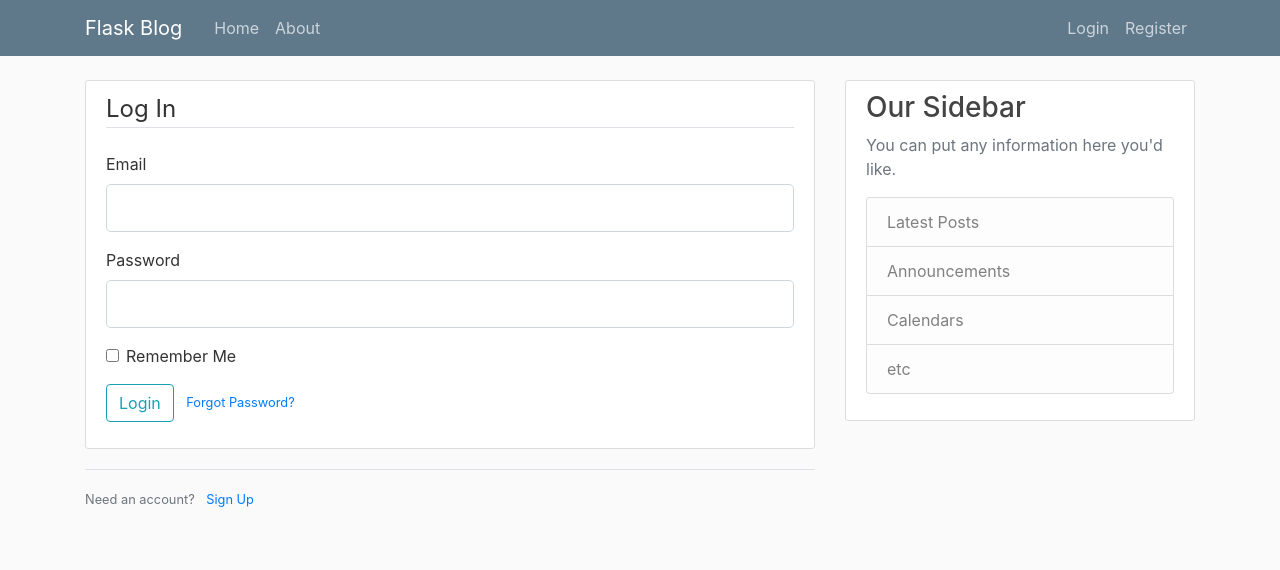
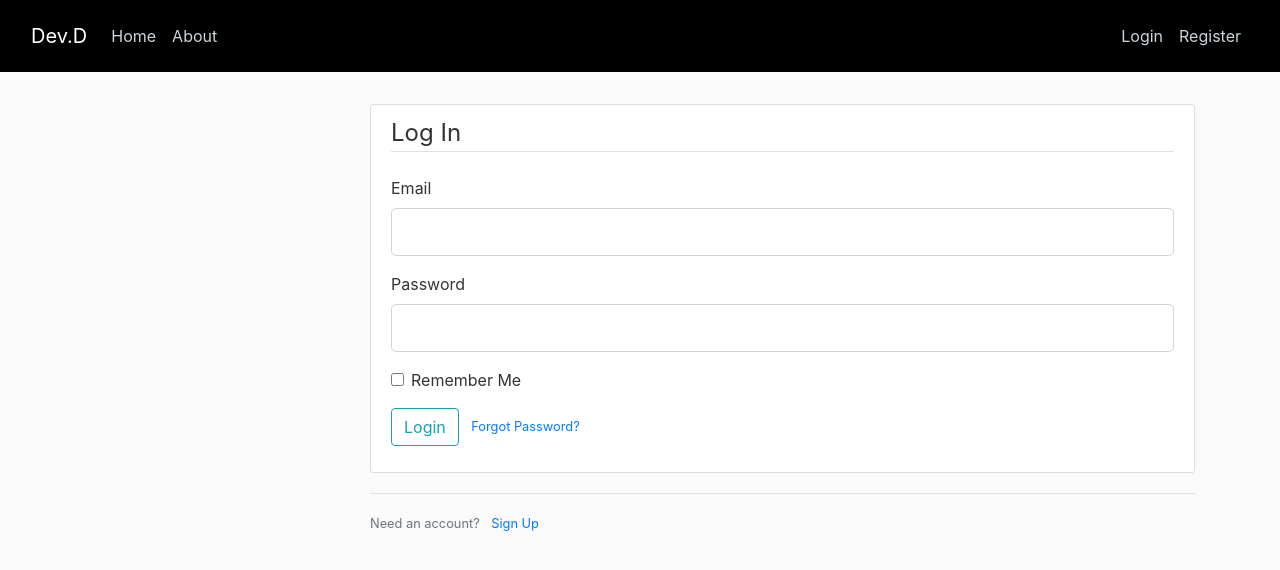
Before and after one commit to TejasNN/Flask-Blog, a Flask app: a page that uses flaskblog/templates/layout.html in a window 1280 px wide. Shown: the top 570 px of the page. Run offline with Flask 3, Linux system fonts and the light colour scheme; some libraries are stand-ins or nearby versions.

Commit message:
Restructured navbar and removed sidebar from user login pages

```diff
--- a/flaskblog/static/main.css
+++ b/flaskblog/static/main.css
@@ -9,7 +9,7 @@ h1, h2, h3, h4, h5, h6 {
 }
 
 .bg-steel {
-  background-color: #5f788a;
+  background-color: #000000;
 }
 
 .site-header .navbar-nav .nav-link {
--- a/flaskblog/templates/layout.html
+++ b/flaskblog/templates/layout.html
@@ -1,39 +1,78 @@
 <!DOCTYPE html>
 <html lang="en">
   <head>
-	<meta charset="UTF-8">
-	<meta name="viewport" content="width=device-width, initial-scale=1.0, shrink-to-fit=no">
-	<link rel="stylesheet" href="https://maxcdn.bootstrapcdn.com/bootstrap/4.0.0/css/bootstrap.min.css" integrity="sha384-Gn5384xqQ1aoWXA+058RXPxPg6fy4IWvTNh0E263XmFcJlSAwiGgFAW/dAiS6JXm" crossorigin="anonymous">
-	<link rel="stylesheet" type= "text/css" href="{{ url_for('static', filename='main.css') }}">
+    <meta charset="UTF-8" />
+    <meta
+      name="viewport"
+      content="width=device-width, initial-scale=1.0, shrink-to-fit=no"
+    />
+    <link
+      rel="stylesheet"
+      href="https://maxcdn.bootstrapcdn.com/bootstrap/4.0.0/css/bootstrap.min.css"
+      integrity="sha384-Gn5384xqQ1aoWXA+058RXPxPg6fy4IWvTNh0E263XmFcJlSAwiGgFAW/dAiS6JXm"
+      crossorigin="anonymous"
+    />
+    <link
+      rel="stylesheet"
+      type="text/css"
+      href="{{ url_for('static', filename='main.css') }}"
+    />
 
     {% if title %}
-		<title>Flask Blog - {{ title }}</title>
+    <title>DEV.D - {{ title }}</title>
     {% else %}
-		<title>Flask Blog</title>
+    <title>DEV.D</title>
     {% endif %}
   </head>
   <body>
     <header class="site-header">
-	  <nav class="navbar navbar-expand-md navbar-dark bg-steel fixed-top">
-		<div class="container">
-		  <a class="navbar-brand mr-4" href="/">Flask Blog</a>
-		  <button class="navbar-toggler" type="button" data-toggle="collapse" data-target="#navbarToggle" aria-controls="navbarToggle" aria-expanded="false" aria-label="Toggle navigation">
+      <nav class="navbar navbar-expand-md navbar-dark bg-steel fixed-top py-3">
+        <div class="container-fluid">
+          <a class="navbar-brand" href="/">Dev.D</a>
+          <button
+            class="navbar-toggler"
+            type="button"
+            data-toggle="collapse"
+            data-target="#navbarToggle"
+            aria-controls="navbarToggle"
+            aria-expanded="false"
+            aria-label="Toggle navigation"
+          >
             <span class="navbar-toggler-icon"></span>
           </button>
+
           <div class="collapse navbar-collapse" id="navbarToggle">
             <div class="navbar-nav mr-auto">
-			  <a class="nav-item nav-link" href="{{ url_for('main.home') }}">Home</a>
-			  <a class="nav-item nav-link" href="{{ url_for('main.about') }}">About</a>
+              <a class="nav-item nav-link" href="{{ url_for('main.home') }}"
+                >Home</a
+              >
+              <a class="nav-item nav-link" href="{{ url_for('main.about') }}"
+                >About</a
+              >
             </div>
             <!-- Navbar Right Side -->
             <div class="navbar-nav">
               {% if current_user.is_authenticated %}
-				  <a class="nav-item nav-link" href="{{ url_for('posts.new_post') }}">New Post</a>
-				  <a class="nav-item nav-link" href="{{ url_for('users.account') }}">Account</a>
-				  <a class="nav-item nav-link" href="{{ url_for('users.logout') }}">Logout</a>
+              <a
+                class="nav-item nav-link"
+                href="{{ url_for('posts.new_post') }}"
+                >New Post</a
+              >
+              <a class="nav-item nav-link" href="{{ url_for('users.account') }}"
+                >Account</a
+              >
+              <a class="nav-item nav-link" href="{{ url_for('users.logout') }}"
+                >Logout</a
+              >
               {% else %}
-				  <a class="nav-item nav-link" href="{{ url_for('users.login') }}">Login</a>
-				  <a class="nav-item nav-link" href="{{ url_for('users.register') }}">Register</a>
+              <a class="nav-item nav-link" href="{{ url_for('users.login') }}"
+                >Login</a
+              >
+              <a
+                class="nav-item nav-link"
+                href="{{ url_for('users.register') }}"
+                >Register</a
+              >
               {% endif %}
             </div>
           </div>
@@ -41,38 +80,50 @@
       </nav>
     </header>
 
-	<main role="main" class="container">
+    <main class="container mt-5 pt-4">
       <div class="row">
-	    <div class="col-md-8">
-		  {% with messages = get_flashed_messages(with_categories=true) %}
-		    {% if messages %}
-		      {% for category, message in messages %}
-			    <div class="alert alert-{{ category }}">
-				  {{ message }}
-				</div>
-			  {% endfor %}
-			{% endif %}
-		  {% endwith %}
-		  {% block content %}{% endblock %}
-		</div>
-		<div class="col-md-4">
+        <div class="col-md-3">
+          {% if show_sidebar is not defined or show_sidebar %}
           <div class="content-section">
-		    <h3>Our Sidebar</h3>
-			<p class='text-muted'>You can put any information here you'd like.
+            <h5>Menu</h5>
             <ul class="list-group">
-				<li class="list-group-item list-group-item-light">Latest Posts</li>
-				<li class="list-group-item list-group-item-light">Announcements</li>
+              <li class="list-group-item list-group-item-light">
+                Latest Posts
+              </li>
+              <li class="list-group-item list-group-item-light">
+                Announcements
+              </li>
               <li class="list-group-item list-group-item-light">Calendars</li>
               <li class="list-group-item list-group-item-light">etc</li>
             </ul>
-			</p>
           </div>
+          {% endif %}
+        </div>
+
+        <div class="col-md-9">
+          {% with messages = get_flashed_messages(with_categories=true) %} {% if
+          messages %} {% for category, message in messages %}
+          <div class="alert alert-{{ category }}">{{ message }}</div>
+          {% endfor %} {% endif %} {% endwith %} {% block content %}{% endblock
+          %}
         </div>
       </div>
     </main>
 
-	<script src="https://code.jquery.com/jquery-3.2.1.slim.min.js" integrity="sha384-KJ3o2DKtIkvYIK3UENzmM7KCkRr/rE9/Qpg6aAZGJwFDMVNA/GpGFF93hXpG5KkN" crossorigin="anonymous"></script>
-    <script src="https://cdnjs.cloudflare.com/ajax/libs/popper.js/1.12.9/umd/popper.min.js" integrity="sha384-ApNbgh9B+Y1QKtv3Rn7W3mgPxhU9K/ScQsAP7hUibX39j7fakFPskvXusvfa0b4Q" crossorigin="anonymous"></script>
-    <script src="https://maxcdn.bootstrapcdn.com/bootstrap/4.0.0/js/bootstrap.min.js" integrity="sha384-JZR6Spejh4U02d8jOt6vLEHfe/JQGiRRSQQxSfFWpi1MquVdAyjUar5+76PVCmYl" crossorigin="anonymous"></script>
+    <script
+      src="https://code.jquery.com/jquery-3.2.1.slim.min.js"
+      integrity="sha384-KJ3o2DKtIkvYIK3UENzmM7KCkRr/rE9/Qpg6aAZGJwFDMVNA/GpGFF93hXpG5KkN"
+      crossorigin="anonymous"
+    ></script>
+    <script
+      src="https://cdnjs.cloudflare.com/ajax/libs/popper.js/1.12.9/umd/popper.min.js"
+      integrity="sha384-ApNbgh9B+Y1QKtv3Rn7W3mgPxhU9K/ScQsAP7hUibX39j7fakFPskvXusvfa0b4Q"
+      crossorigin="anonymous"
+    ></script>
+    <script
+      src="https://maxcdn.bootstrapcdn.com/bootstrap/4.0.0/js/bootstrap.min.js"
+      integrity="sha384-JZR6Spejh4U02d8jOt6vLEHfe/JQGiRRSQQxSfFWpi1MquVdAyjUar5+76PVCmYl"
+      crossorigin="anonymous"
+    ></script>
   </body>
 </html>
--- a/flaskblog/users/routes.py
+++ b/flaskblog/users/routes.py
@@ -21,7 +21,7 @@ def register():
         db.session.commit()
         flash('Your account has been created! You are now able to log in', 'success')
         return redirect(url_for('users.login'))
-    return render_template('register.html', title='Register', form=form)
+    return render_template('register.html', title='Register', form=form, show_sidebar=False)
 
 
 @users.route("/login", methods=['GET', 'POST'])
@@ -37,7 +37,7 @@ def login():
             return redirect(next_page) if next_page else redirect(url_for('main.home'))
         else:
             flash('Login unsuccessful. Please check email or password', 'danger')
-    return render_template('login.html', title='Login', form=form)
+    return render_template('login.html', title='Login', form=form, show_sidebar=False)
 
 
 @users.route("/logout")
@@ -63,7 +63,7 @@ def account():
         form.username.data = current_user.username
         form.email.data = current_user.email
     image_file = url_for('static', filename='profile_pics/' + current_user.image_file)
-    return render_template('account.html', title='Account', image_file=image_file, form=form)
+    return render_template('account.html', title='Account', image_file=image_file, form=form, show_sidebar=False)
 
 
 @users.route("/user/<string:username>")
@@ -86,7 +86,7 @@ def reset_request():
         send_reset_email(user)
         flash('Email has been sent with password reset link', 'info')
         return redirect(url_for('users.login'))
-    return render_template('reset_request.html', title='Reset Password', form=form)
+    return render_template('reset_request.html', title='Reset Password', form=form, show_sidebar=False)
 
 
 @users.route("/reset_password/<token>", methods=['GET', 'POST'])
@@ -104,4 +104,4 @@ def reset_token(token):
         db.session.commit()
         flash('Your password has been updated! You are now able to log in', 'success')
         return redirect(url_for('users.login'))
-    return render_template('reset_token.html', title='Reset Password', form=form)
+    return render_template('reset_token.html', title='Reset Password', form=form, show_sidebar=False)
```
Lines whose indentation alone changed are shown as unchanged.
